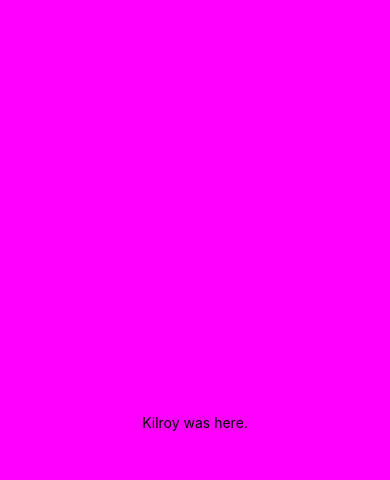
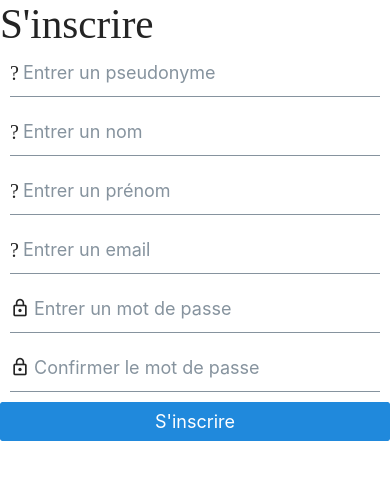
Before and after one commit to NicolasDehes/pingtong, a React Native app: screen /SignUp in a window 390 px wide. Shown: the top 480 px of the page. Built offline with nearby package versions, Linux system fonts and the light colour scheme.

Commit message:
push 3/05

```diff
--- a/App.tsx
+++ b/App.tsx
@@ -1,20 +1,25 @@
-import { StatusBar } from 'expo-status-bar';
-import { StyleSheet, Text, View } from 'react-native';
+import { StatusBar } from "expo-status-bar";
+import { StyleSheet, Text, View } from "react-native";
+import NunitoSemiBold from './assets/Nunito-SemiBold.ttf';
+import { useFonts } from "expo-font"
+// import { NavigationContainer } from "@react-navigation/native";
+// import { createStackNavigator } from "@react-navigation/stack";
+// import LogIn from './components/Form/LogIn/LogIn'
+import SignUp from './components/Form/SignUp/SignUp'
+
+// const Stack = createStackNavigator();
 
 export default function App() {
+  const [isFontLoaded] = useFonts({
+    "Nunito-SemiBold": NunitoSemiBold,
+  });
   return (
-    <View style={styles.container}>
-      <Text> Kilroy was here. </Text>
-      <StatusBar style="auto" />
-    </View>
+    // <NavigationContainer>
+    //   <Stack.Navigator initialRouteName="LogIn">
+    //     <Stack.Screen name="LogIn" component={LogIn} />
+    //     <Stack.Screen name="SignUp" component={SignUp} />
+    //   </Stack.Navigator>
+    // </NavigationContainer>
+    <SignUp />
   );
 }
-
-const styles = StyleSheet.create({
-  container: {
-    flex: 1,
-    backgroundColor: '#F0F',
-    alignItems: 'center',
-    justifyContent: 'center',
-  },
-});
--- a/components/Form/SignUp/SignUp.tsx
+++ b/components/Form/SignUp/SignUp.tsx
@@ -1,6 +1,6 @@
 import React from "react"
 import { useFormik } from "formik"
-import { useNavigation } from "@react-navigation/native"
+//import { useNavigation } from "@react-navigation/native"
 
 import { ScrollView, KeyboardAvoidingView, Platform } from "react-native"
 
@@ -18,7 +18,7 @@ const initialValues = {
 }
 
 export default function SignUp() {
-    const navigation = useNavigation()
+    //const navigation = useNavigation()
 
     const onSubmit = (values: any) => {
         // Submit
```
Also changed, not shown: components/Elo/EloCalculator.ts (+9 -0 lines), components/Form/Questionnaire/Questionnaire.tsx (+14 -1 lines), components/Form/Questionnaire/TmpQuestions.ts (+8 -2 lines), components/score/Score.tsx (+16 -8 lines), package.json (+7 -2 lines), assets/Nunito-SemiBold.ttf (added), components/Form/LogIn/LogIn.tsx (renamed from components/Form/login/LogIn.tsx), components/Form/LogIn/validationSchema.ts (renamed from components/Form/login/validationSchema.ts), 1 other file (tests, documents, lock files or other folders).
